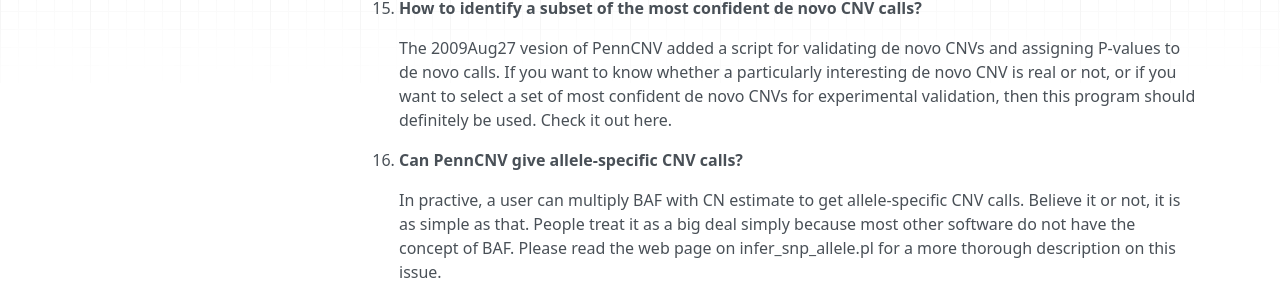
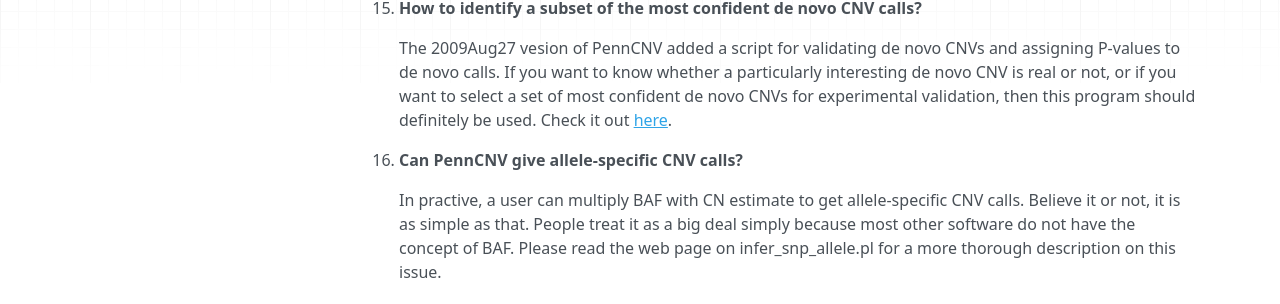
Before and after one commit to WGLab/PennCNV, an MkDocs documentation site: the page built from docs/misc/faq.md, in a window 1280 px wide and 900 px high, scrolled down 5241 px. Shown: the part 223-527 px from the top of the window. Built offline with MkDocs 1.6.1, drawn with Linux system fonts in a browser that asks for light colours; nearby versions of some CDN libraries; old or Windows-style settings are respelled for this version of MkDocs; some of the changed lines change nothing that is shown.

Commit message:
Update faq.md

```diff
--- a/docs/misc/faq.md
+++ b/docs/misc/faq.md
@@ -165,7 +165,7 @@
 
 1. **How to identify a subset of the most confident de novo CNV calls?**
 
-    The 2009Aug27 vesion of PennCNV added a script for validating de novo CNVs and assigning P-values to de novo calls. If you want to know whether a particularly interesting de novo CNV is real or not, or if you want to select a set of most confident de novo CNVs for experimental validation, then this program should definitely be used. Check it out here.
+    The 2009Aug27 vesion of PennCNV added a script for validating de novo CNVs and assigning P-values to de novo calls. If you want to know whether a particularly interesting de novo CNV is real or not, or if you want to select a set of most confident de novo CNVs for experimental validation, then this program should definitely be used. Check it out [here](../user-guide/denovo.md).
 
 1. **Can PennCNV give allele-specific CNV calls?**
 
```
